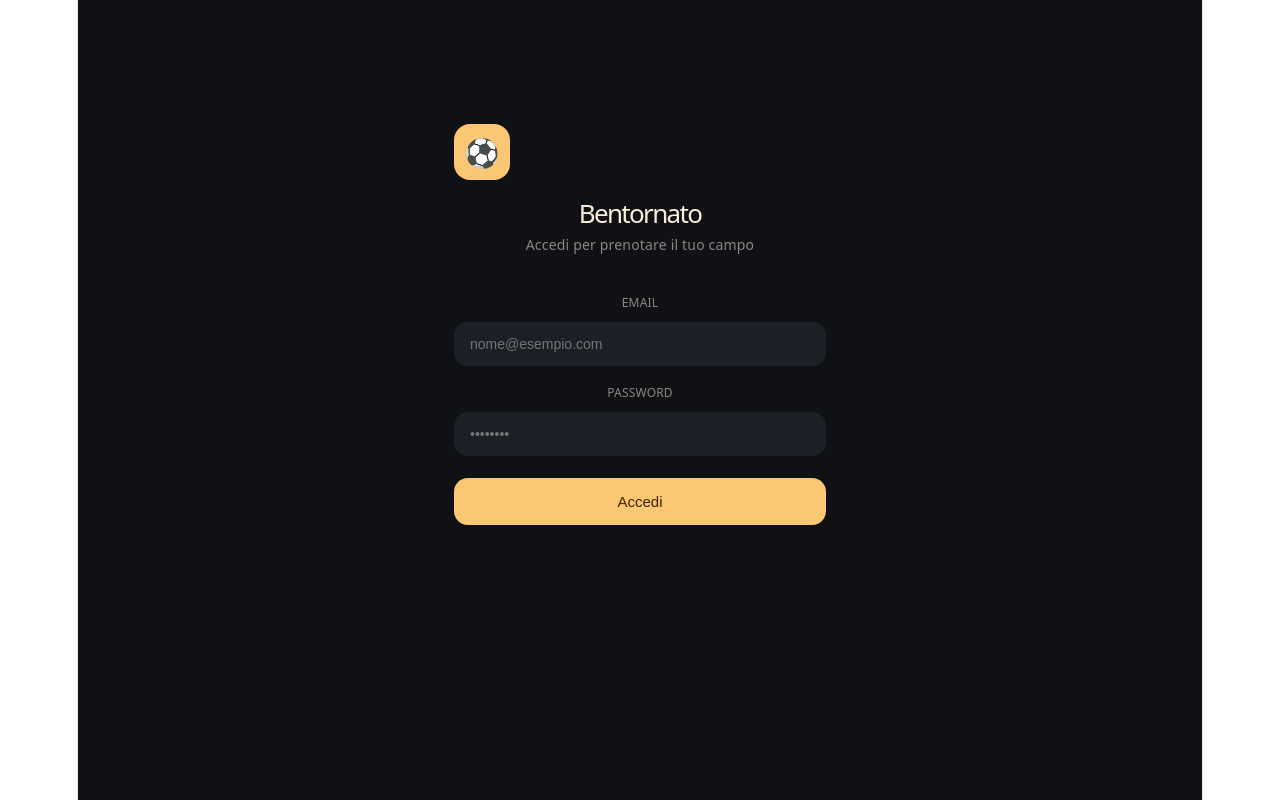
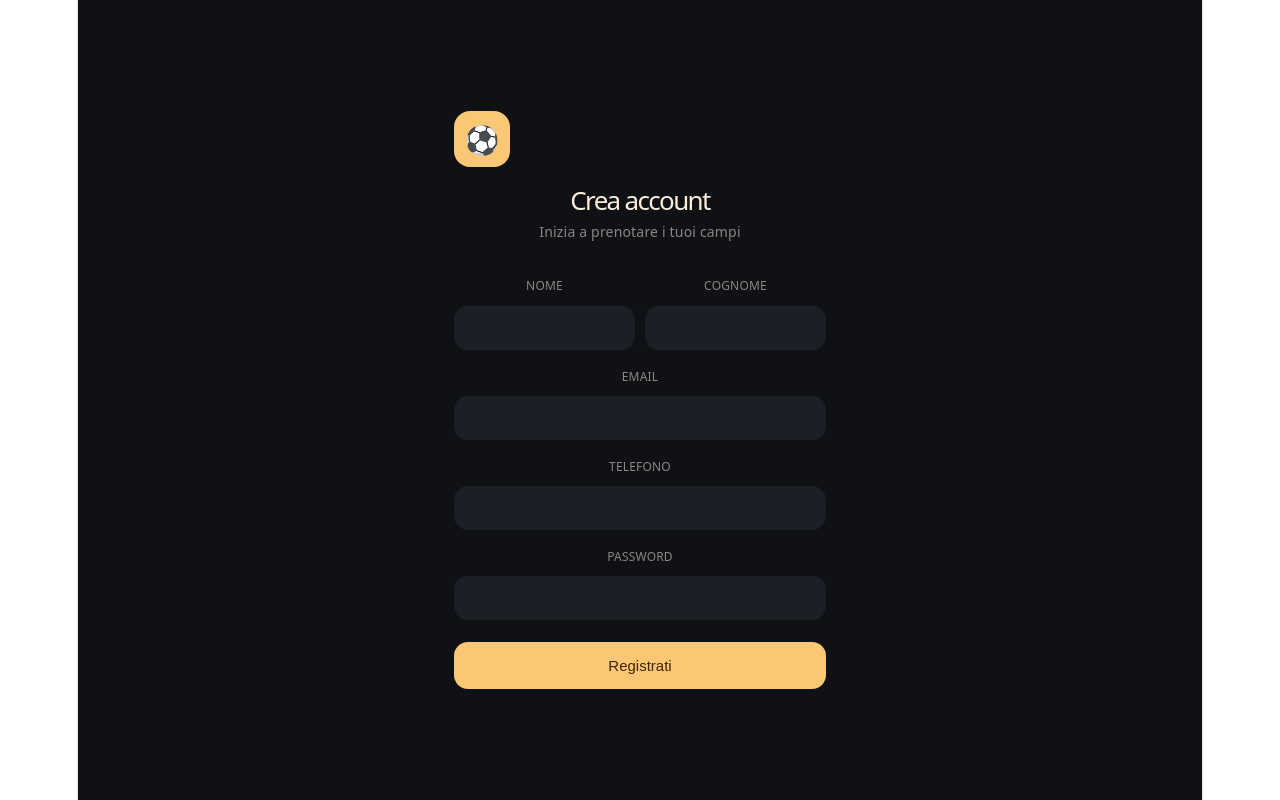
Before and after one commit to 2004simonepelosi/ApplicazioniWebMobileCloud, a React app in the folder frontend/: page / in a window 1280 px wide. Built offline with nearby package versions, Linux system fonts and the light colour scheme; the HTML template or start-up script is replaced by a standard one.

Commit message:
Aggiunta pagina di registrazione React

```diff
--- a/frontend/src/App.jsx
+++ b/frontend/src/App.jsx
@@ -1,4 +1,4 @@
-import Login from './Login';
+import Registrazione from './Registrazione';
 import './App.css';
 
 function App() {
@@ -12,7 +12,7 @@ function App() {
             padding: '20px',
             boxSizing: 'border-box'
         }}>
-        <Login />
+            <Registrazione />
         </div>
     );
 }
--- /dev/null
+++ b/frontend/src/Registrazione.jsx
@@ -0,0 +1,176 @@
+import { useState } from 'react';
+
+function Registrazione() {
+    const [nome, setNome] = useState('');
+    const [cognome, setCognome] = useState('');
+    const [email, setEmail] = useState('');
+    const [telefono, setTelefono] = useState('');
+    const [password, setPassword] = useState('');
+    const [errore, setErrore] = useState('');
+    const [successo, setSuccesso] = useState(false);
+
+    const handleRegistrazione = async (e) => {
+        e.preventDefault();
+        setErrore('');
+
+        const risposta = await fetch('http://localhost:3000/utenti/registra', {
+            method: 'POST',
+            headers: { 'Content-Type': 'application/json' },
+            body: JSON.stringify({ nome, cognome, email, telefono, password })
+        });
+
+        const dati = await risposta.json();
+
+        if (!risposta.ok) {
+            setErrore(dati.errore);
+            return;
+        }
+
+        setSuccesso(true);
+    };
+
+    return (
+        <div style={styles.schermo}>
+            <div style={styles.icona}>⚽</div>
+
+            <h1 style={styles.titolo}>Crea account</h1>
+            <p style={styles.sottotitolo}>Inizia a prenotare i tuoi campi</p>
+
+            <form onSubmit={handleRegistrazione}>
+                <div style={styles.rigaDoppia}>
+                    <div style={styles.colonna}>
+                        <label style={styles.label}>NOME</label>
+                        <input
+                            type="text"
+                            value={nome}
+                            onChange={(e) => setNome(e.target.value)}
+                            style={styles.input}
+                        />
+                    </div>
+                    <div style={styles.colonna}>
+                        <label style={styles.label}>COGNOME</label>
+                        <input
+                            type="text"
+                            value={cognome}
+                            onChange={(e) => setCognome(e.target.value)}
+                            style={styles.input}
+                        />
+                    </div>
+                </div>
+
+                <label style={styles.label}>EMAIL</label>
+                <input
+                    type="email"
+                    value={email}
+                    onChange={(e) => setEmail(e.target.value)}
+                    style={styles.input}
+                />
+
+                <label style={styles.label}>TELEFONO</label>
+                <input
+                    type="tel"
+                    value={telefono}
+                    onChange={(e) => setTelefono(e.target.value)}
+                    style={styles.input}
+                />
+
+                <label style={styles.label}>PASSWORD</label>
+                <input
+                    type="password"
+                    value={password}
+                    onChange={(e) => setPassword(e.target.value)}
+                    style={styles.input}
+                />
+
+                <button type="submit" style={styles.bottone}>Registrati</button>
+            </form>
+
+            {errore && <p style={styles.errore}>{errore}</p>}
+            {successo && <p style={styles.successo}>Registrazione completata! Ora puoi accedere.</p>}
+        </div>
+    );
+}
+
+const styles = {
+    schermo: {
+        background: '#0F1115',
+        borderRadius: '20px',
+        padding: '24px',
+        width: '100%',
+        maxWidth: '420px',
+        margin: '0 auto',
+        minHeight: '600px',
+        boxSizing: 'border-box'
+    },
+    icona: {
+        width: '56px',
+        height: '56px',
+        borderRadius: '16px',
+        background: '#FAC775',
+        display: 'flex',
+        alignItems: 'center',
+        justifyContent: 'center',
+        fontSize: '28px',
+        marginBottom: '20px'
+    },
+    titolo: {
+        color: '#FAEEDA',
+        fontSize: '26px',
+        fontWeight: 500,
+        margin: '0 0 6px'
+    },
+    sottotitolo: {
+        color: '#888780',
+        fontSize: '14px',
+        margin: '0 0 28px'
+    },
+    rigaDoppia: {
+        display: 'flex',
+        gap: '10px'
+    },
+    colonna: {
+        flex: 1
+    },
+    label: {
+        display: 'block',
+        color: '#888780',
+        fontSize: '12px',
+        fontWeight: 500,
+        marginBottom: '6px'
+    },
+    input: {
+        width: '100%',
+        background: '#1C1F26',
+        border: 'none',
+        borderRadius: '14px',
+        padding: '14px 16px',
+        marginBottom: '14px',
+        color: '#FAEEDA',
+        fontSize: '14px',
+        boxSizing: 'border-box'
+    },
+    bottone: {
+        width: '100%',
+        background: '#FAC775',
+        border: 'none',
+        borderRadius: '14px',
+        padding: '15px 0',
+        color: '#412402',
+        fontWeight: 500,
+        fontSize: '15px',
+        cursor: 'pointer',
+        marginTop: '8px'
+    },
+    errore: {
+        color: '#F09595',
+        fontSize: '13px',
+        marginTop: '12px'
+    },
+    successo: {
+        color: '#97C459',
+        fontSize: '13px',
+        marginTop: '12px'
+    }
+};
+
+export default Registrazione;
```
Lines whose indentation alone changed are shown as unchanged.
